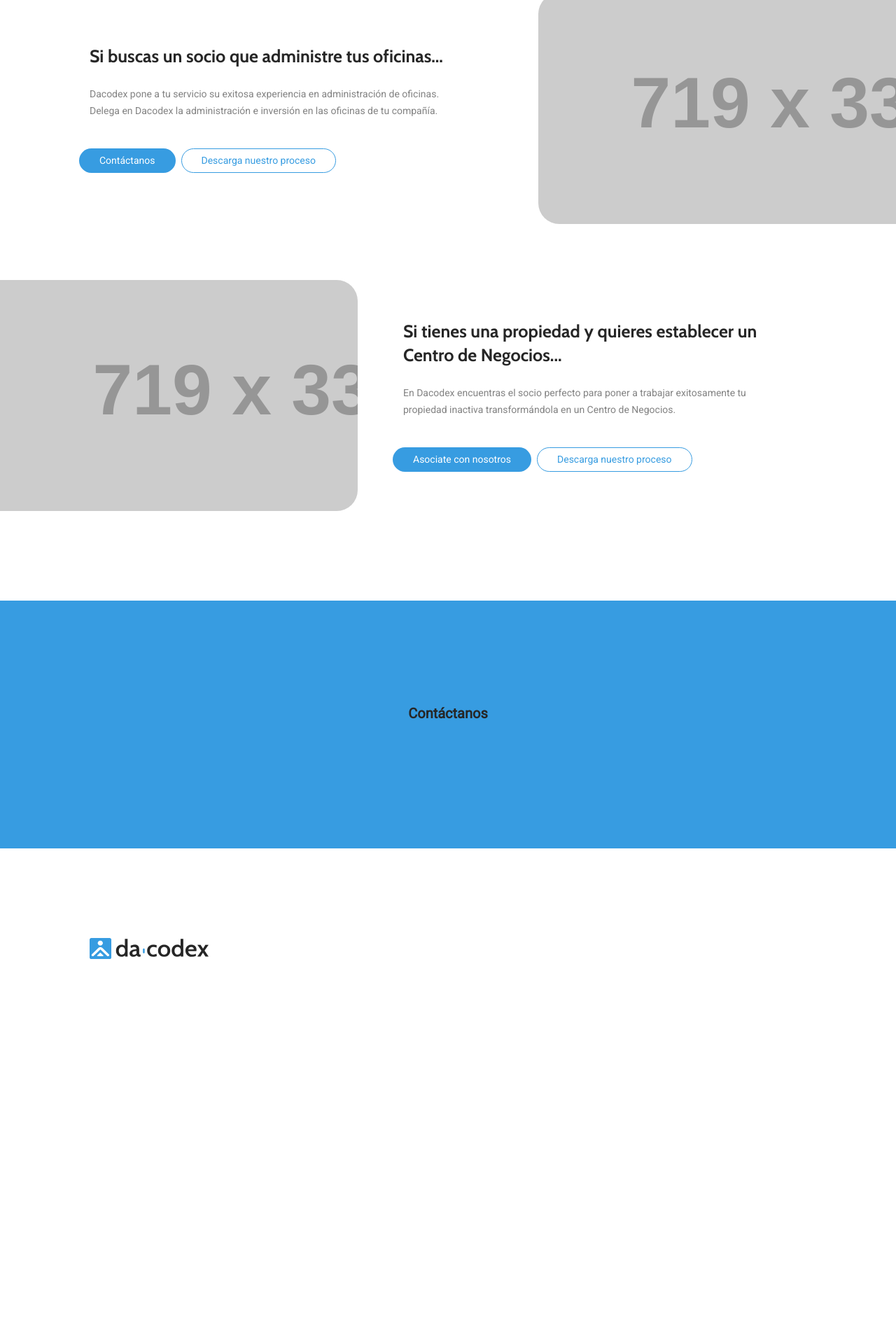
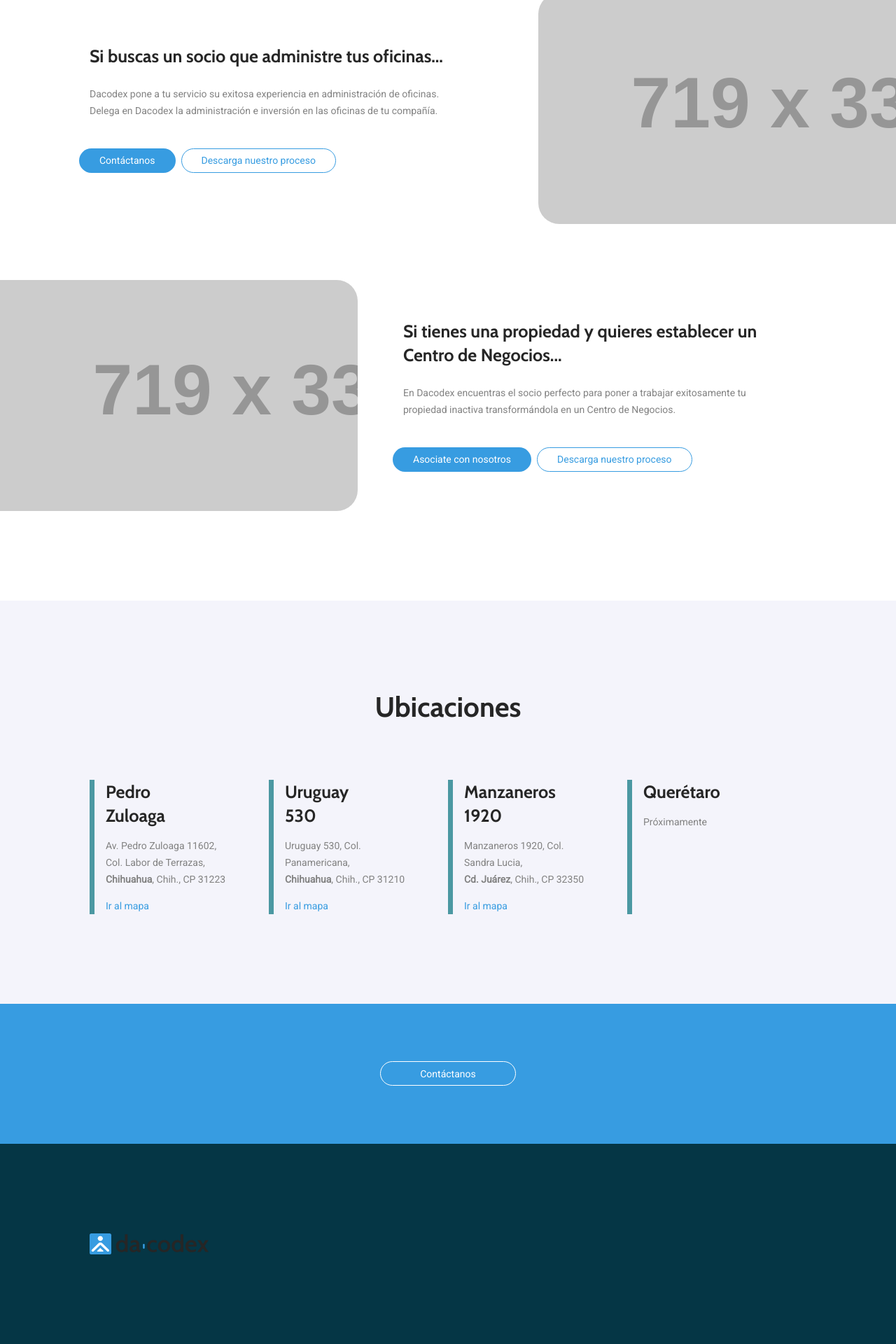
Before and after one commit to victorldleon/dacodex, a Jekyll site: the page built from index.html, in a window 1280 px wide. Shown: the part 3282-5202 px from the top of the page at 70% size. Built offline with Jekyll 4.4.1, drawn with Linux system fonts in a browser that asks for light colours; nearby versions of some CDN libraries; before the commit the page ends 4780 px from its top, so only the background shows below that.

Commit message:
adds styles to locations and initial styles for footer

```diff
--- a/_includes/call_to_action.html
+++ b/_includes/call_to_action.html
@@ -1,3 +1,3 @@
 <div class="call-to-action">
-    <a class="btn-action btn-lg" href="">Contáctanos</a>
+    <a class="btn btn-cta-outline-white" href="">Contáctanos</a>
 </div>
--- a/_includes/locations.html
+++ b/_includes/locations.html
@@ -0,0 +1,25 @@
+<div class="locations">
+    <h2>Ubicaciones</h2>
+    <div class="locations-container">
+        <div class="location-item">
+            <h3>Pedro<br> Zuloaga</h3>
+            <p>Av. Pedro Zuloaga 11602, Col. Labor de Terrazas, <b>Chihuahua</b>, Chih., CP 31223</p>
+            <a href="http://" target="_blank" rel="noopener noreferrer">Ir al mapa</a>
+        </div>
+        <div class="location-item">
+            <h3>Uruguay<br> 530</h3>
+            <p>Uruguay 530, Col. Panamericana, <b>Chihuahua</b>, Chih., CP 31210</p>
+            <a href="http://" target="_blank" rel="noopener noreferrer">Ir al mapa</a>
+        </div>
+        <div class="location-item">
+            <h3>Manzaneros<br> 1920</h3>
+            <p>Manzaneros 1920, Col. Sandra Lucia,
+            <b>Cd. Juárez</b>, Chih., CP 32350</p>
+            <a href="http://" target="_blank" rel="noopener noreferrer">Ir al mapa</a>
+        </div>
+        <div class="location-item">
+            <h3>Querétaro</h3>
+            <p>Próximamente</p>
+        </div>
+    </div>
+</div>
--- a/_sass/general_styles.sass
+++ b/_sass/general_styles.sass
@@ -111,10 +111,19 @@ strong
 .btn-cta
     color: white
     background-color: $primary
+    &:hover
+        color: white
 
 .btn-cta-outline
     border: 1px solid $primary
     color: $primary
+    &:hover
+        color: $primary
+.btn-cta-outline-white
+    border: 1px solid white
+    color: white
+    &:hover
+        color: white
 
 .logo
     background-image: url('../../assets/images/dacodex-logo.svg')
--- a/_sass/main.sass
+++ b/_sass/main.sass
@@ -234,84 +234,51 @@
                     height: 100%
                     width: auto
 
+.locations
+    background: #F4F4FB
+    display: flex
+    flex-wrap: wrap
+    justify-content: center
+    padding: 8em 8em 8em 8em
+    h2
+        margin-bottom: 2em
+        width: 100%
+    .locations-container
+        justify-content: space-between
+        display: flex
+        width: 100%
+        .location-item
+            border-left: solid 7px #4B98A2
+            margin-right: 3em
+            padding-left: 1em
+            width: 220px
+            h3
+                justify-content: flex-start
+                text-align: left
+            p
+                align-items: flex-start
+                display: flex
+                flex-wrap: wrap
+                justify-content: flex-start
+                padding: 1em 0
+                text-align: left
+                width: 100%
+            a
+                color: $primary
+
 .call-to-action
     align-items: center
     background-color: $primary
     display: flex
-    flex-flow: column
-    padding: 8em 8em 10em 8em
+    justify-content: center
+    height: 200px
     width: 100%
-    h2
-        color: white
-        margin-bottom: 2em
-        text-align: center
-        width: 100%
-    @media only screen and (max-width: 870px)
-        padding: 5em 3em
-        h2
-            margin-bottom: 1em
+    .btn
+        padding: 0 4em
 
 footer
     align-items: flex-start
-    color: white
+    background: #053645
     display: flex
     padding: 8em 8em 8em 8em
     width: 100%
-    .left-content
-        padding-right: 20%
-        width: 50%
-        p
-            font-weight: 400
-            font-size: 1em
-            margin-top: 2em
-        .social-links
-            align-items: center
-            display: flex
-            margin-top: 2em
-            .social-link
-                background-position: 0 0
-                background-repeat: no-repeat
-                background-size: cointain
-                display: block
-                height: 3em
-                width: 3em
-            .twitter
-                background-image: url('../../assets/images/twitter.svg')
-            .facebook
-                background-image: url('../../assets/images/facebook.svg')
-            .instagram
-                background-image: url('../../assets/images/instagram.svg')
-            .youtube
-                background-image: url('../../assets/images/youtube.svg')
-    .right-content
-        display: flex
-        justify-content: flex-end
-        width: 50%
-        .links-column
-            display: flex
-            flex-flow: column
-            padding-left: 4em
-            p
-                margin-bottom: 1em
-            .btn-link
-                font-family: Montserrat
-                font-style: normal
-                font-weight: 400
-                font-size: 1em
-                line-height: 221.5%
-    @media only screen and (max-width: 870px)
-        flex-wrap: wrap
-        padding: 0
-        .left-content
-            flex-wrap: wrap
-            padding: 3em 3em 1em 3em
-            width: 100%
-        .right-content
-            flex-wrap: wrap
-            justify-content: center
-            padding: 0 3em
-            padding-bottom: 4em
-            width: 100%
-            .links-column
-                width: 100%
-                padding: 0
```
